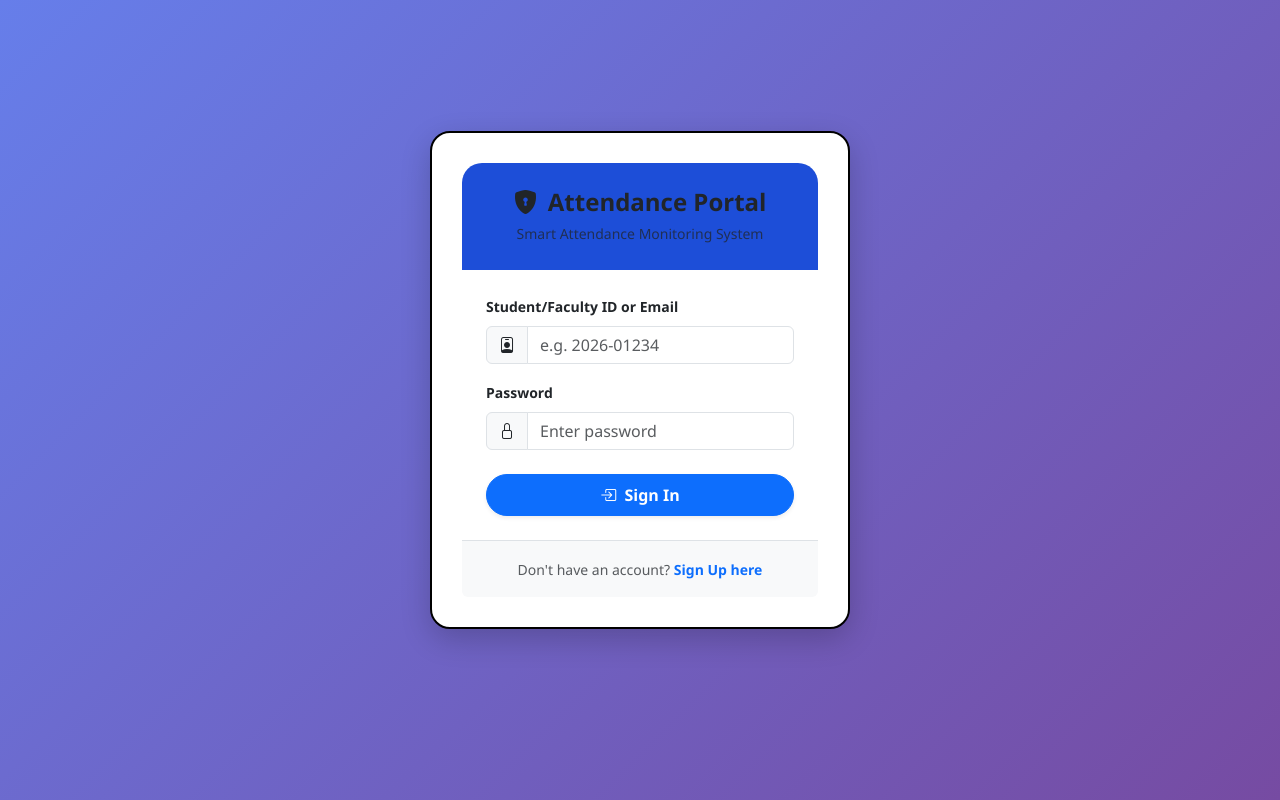
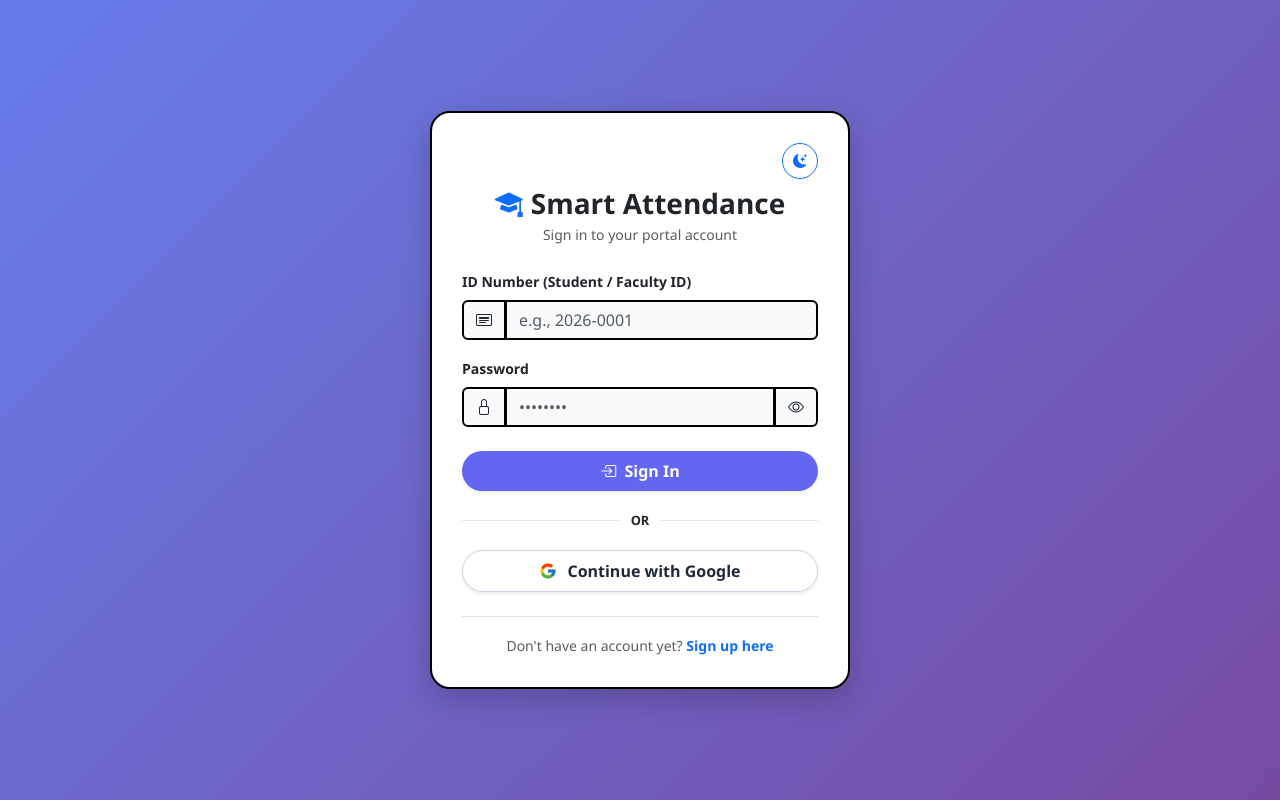
Before and after one commit to charlesortega985-crypto/Itel-202-proj, a PHP site: page /attendance_system/ in a window 1280 px wide. Run offline with PHP 8.4, Linux system fonts and the light colour scheme.

Commit message:
V.108 (Final)

```diff
--- a/attendance_system/google_callback.php
+++ b/attendance_system/google_callback.php
@@ -4,7 +4,7 @@ if (session_status() === PHP_SESSION_NONE) {
     session_start();
 }
 
-$config_file = _DIR_ . '/config/db_connect.php';
+$config_file = 'config/db_connect.php';
 if (file_exists($config_file)) {
     include_once $config_file;
 }
--- a/attendance_system/index.php
+++ b/attendance_system/index.php
@@ -1,7 +1,7 @@
 <?php
-// index.php
+// index.php / login.php
 if (session_status() === PHP_SESSION_NONE) {
-    @session_start();
+    session_start();
 }
 
 $config_file = __DIR__ . '/config/db_connect.php';
@@ -9,47 +9,50 @@ if (file_exists($config_file)) {
     include_once $config_file;
 }
 
-$error = '';
+$msg = $_SESSION['msg'] ?? '';
+unset($_SESSION['msg']);
 
 if ($_SERVER['REQUEST_METHOD'] === 'POST') {
-    $login_input = trim($_POST['login_input'] ?? '');
-    $password    = trim($_POST['password'] ?? '');
+    $id_number = trim($_POST['id_number'] ?? '');
+    $password  = $_POST['password'] ?? '';
 
-    if (!empty($login_input) && !empty($password)) {
+    if (!empty($id_number) && !empty($password)) {
         if (isset($pdo)) {
             try {
-                // Mag-login gamit ang ID Number o Email
-                $stmt = $pdo->prepare("SELECT * FROM users WHERE student_faculty_id = ? OR email = ? LIMIT 1");
-                $stmt->execute([$login_input, $login_input]);
-                $user = $stmt->fetch();
+                $stmt = $pdo->prepare("
+                    SELECT * FROM users
+                    WHERE TRIM(student_faculty_id) = ?
+                       OR TRIM(id_number) = ?
+                       OR TRIM(user_id) = ?
+                       OR TRIM(email) = ?
+                    LIMIT 1
+                ");
+                $stmt->execute([$id_number, $id_number, $id_number, $id_number]);
+                $user = $stmt->fetch(PDO::FETCH_ASSOC);
 
                 if ($user && password_verify($password, $user['password'])) {
-                    // I-set ang Session variables
                     $_SESSION['user_id']   = $user['user_id'];
                     $_SESSION['full_name'] = $user['full_name'];
-                    $_SESSION['role']      = $user['role'];
-                    $_SESSION['id_number'] = $user['student_faculty_id'];
+                    $user_role = strtolower(trim($user['role']));
+                    $_SESSION['role']      = $user_role;
+                    $_SESSION['id_number'] = $user['student_faculty_id'] ?? $user['id_number'];
 
-                    // Redirect batay sa Role
-                    if ($user['role'] === 'student') {
+                    if ($user_role === 'faculty') {
+                        header("Location: faculty/index.php");
+                        exit;
+                    } elseif ($user_role === 'student') {
                         header("Location: student/index.php");
-                    } elseif ($user['role'] === 'faculty') {
-                        header("Location: faculty/index.php");
+                        exit;
+                    }
                 } else {
-                        header("Location: admin/index.php");
-                    }
-                    exit;
-                } else {
-                    $error = "Invalid ID/Email or Password.";
+                    $msg = "<div class='alert alert-danger py-2 rounded-3 mb-3'><small><i class='bi bi-exclamation-triangle-fill me-1'></i> Invalid ID Number or Password!</small></div>";
                 }
             } catch (Exception $e) {
-                $error = "Database error: " . $e->getMessage();
+                $msg = "<div class='alert alert-danger py-2 rounded-3 mb-3'><small>Database Error: " . $e->getMessage() . "</small></div>";
+            }
         }
     } else {
-            $error = "Database connection not found.";
-        }
-    } else {
-        $error = "Please fill in all fields.";
+        $msg = "<div class='alert alert-warning py-2 rounded-3 mb-3'><small>Please fill in all fields.</small></div>";
     }
 }
 ?>
@@ -58,83 +61,99 @@ if ($_SERVER['REQUEST_METHOD'] === 'POST') {
 <head>
     <meta charset="UTF-8">
     <meta name="viewport" content="width=device-width, initial-scale=1.0">
-    <title>Login - Smart Attendance Monitoring System</title>
-    <!-- Bootstrap CSS -->
+    <title>Login - Smart Attendance System</title>
     <link href="https://cdn.jsdelivr.net/npm/bootstrap@5.3.2/dist/css/bootstrap.min.css" rel="stylesheet">
-    <!-- Bootstrap Icons -->
     <link rel="stylesheet" href="https://cdn.jsdelivr.net/npm/bootstrap-icons@1.11.1/font/bootstrap-icons.css">
-    <!-- Hiwalay na CSS file mula sa assets -->
     <link rel="stylesheet" href="assets/css/style.css">
     <style>
-        /* Partikular na layout para sa Login Page */
-        body {
-            height: 100vh;
-            display: flex;
-            align-items: center;
-            justify-content: center;
-        }
-        .login-card {
-            width: 100%;
-            max-width: 420px;
-            border: none;
-            border-radius: 20px;
-            box-shadow: 0 10px 30px rgba(0,0,0,0.2);
-            background: var(--card-bg, #ffffff);
-            color: var(--text-main, #212529);
-        }
-        .login-header {
-            background: #1d4ed8;
-            color: white;
-            border-top-left-radius: 20px;
-            border-top-right-radius: 20px;
-            padding: 25px;
-            text-align: center;
-        }
+        input::-ms-reveal, input::-ms-clear { display: none !important; }
+        .password-toggle-btn { cursor: pointer; user-select: none; background: transparent; }
+        .divider-container { display: flex; align-items: center; text-align: center; color: #94a3b8; margin: 20px 0; }
+        .divider-container::before, .divider-container::after { content: ''; flex: 1; border-bottom: 1px solid var(--border-color, #e2e8f0); }
+        .divider-container span { padding: 0 10px; font-size: 0.8rem; font-weight: 600; }
+        .btn-google { background-color: #ffffff; color: #1e293b; border: 1px solid #cbd5e1; font-weight: 600; display: flex; align-items: center; justify-content: center; gap: 10px; transition: background-color 0.2s ease, border-color 0.2s ease; }
+        .btn-google:hover { background-color: #f8fafc; border-color: #94a3b8; color: #0f172a; }
     </style>
 </head>
-<body>
+<body class="d-flex align-items-center justify-content-center p-3" style="min-height: 100vh;">
 
-<div class="card login-card">
-    <div class="login-header">
-        <h4 class="mb-1 fw-bold"><i class="bi bi-shield-lock-fill me-1"></i> Attendance Portal</h4>
-        <small class="opacity-75">Smart Attendance Monitoring System</small>
+<div class="login-card w-100" style="max-width: 420px; border-radius: 20px;">
+    <div class="d-flex justify-content-end mb-2">
+        <button id="themeToggleBtn" onclick="toggleTheme()" class="btn btn-sm btn-outline-primary rounded-circle p-2 d-flex align-items-center justify-content-center" style="width: 36px; height: 36px;" title="Toggle Theme">
+            <i id="themeIcon" class="bi bi-moon-stars-fill"></i>
+        </button>
     </div>
 
-    <div class="card-body p-4">
-        <?php if (!empty($error)): ?>
-            <div class="alert alert-danger py-2 rounded-3"><small><i class="bi bi-exclamation-triangle-fill me-1"></i> <?= htmlspecialchars($error) ?></small></div>
-        <?php endif; ?>
+    <div class="text-center mb-4">
+        <h3 class="fw-bold text-body m-0 d-flex align-items-center justify-content-center gap-2">
+            <i class="bi bi-mortarboard-fill text-primary"></i> Smart Attendance
+        </h3>
+        <p class="text-muted small mt-1">Sign in to your portal account</p>
+    </div>
 
-        <form method="POST" action="">
+    <?= $msg ?>
+
+    <form method="POST">
         <div class="mb-3">
-                <label class="form-label"><small class="fw-bold">Student/Faculty ID or Email</small></label>
+            <label class="form-label fw-bold small text-body">ID Number (Student / Faculty ID)</label>
             <div class="input-group">
-                    <span class="input-group-text bg-light"><i class="bi bi-person-badge"></i></span>
-                    <input type="text" class="form-control" name="login_input" placeholder="e.g. 2026-01234" required>
+                <span class="input-group-text inner-box border-end-0 text-body"><i class="bi bi-card-heading"></i></span>
+                <input type="text" name="id_number" class="form-control border-start-0 inner-box text-body" required placeholder="e.g., 2026-0001">
             </div>
         </div>
 
         <div class="mb-4">
-                <label class="form-label"><small class="fw-bold">Password</small></label>
+            <label class="form-label fw-bold small text-body">Password</label>
             <div class="input-group">
-                    <span class="input-group-text bg-light"><i class="bi bi-lock"></i></span>
-                    <input type="password" class="form-control" name="password" placeholder="Enter password" required>
+                <span class="input-group-text inner-box border-end-0 text-body"><i class="bi bi-lock"></i></span>
+                <input type="password" id="loginPasswordInput" name="password" class="form-control border-start-0 border-end-0 inner-box text-body" required placeholder="••••••••">
+                <button type="button" class="btn btn-outline-secondary inner-box border-start-0 text-body password-toggle-btn" onclick="toggleLoginPassword()">
+                    <i id="loginEyeIcon" class="bi bi-eye"></i>
+                </button>
             </div>
         </div>
 
-            <button type="submit" class="btn btn-primary w-100 py-2 fw-bold rounded-pill shadow-sm">
+        <button type="submit" class="btn btn-primary w-100 fw-bold py-2 rounded-pill shadow-sm" style="background-color: #6366f1; border: none;">
             <i class="bi bi-box-arrow-in-right me-1"></i> Sign In
         </button>
     </form>
+
+    <div class="divider-container">
+        <span>OR</span>
     </div>
 
-    <div class="card-footer text-center py-3 bg-light rounded-bottom border-top">
-        <small class="text-muted">Don't have an account? <a href="register.php" class="text-primary fw-bold text-decoration-none">Sign Up here</a></small>
+    <a href="google_auth.php" class="btn btn-google w-100 py-2 rounded-pill shadow-sm text-decoration-none">
+        <svg xmlns="http://www.w3.org/2000/svg" width="18" height="18" viewBox="0 0 48 48">
+            <path fill="#FFC107" d="M43.611 20.083H42V20H24v8h11.303c-1.649 4.657-6.08 8-11.303 8c-6.627 0-12-5.373-12-12s5.373-12 12-12c3.059 0 5.842 1.154 7.961 3.039l5.657-5.657C34.046 6.053 29.268 4 24 4C12.955 4 4 12.955 4 24s8.955 20 20 20s20-8.955 20-20c0-1.341-.138-2.65-.389-3.917z"/>
+            <path fill="#FF3D00" d="m6.306 14.691l6.571 4.819C14.655 15.108 18.961 12 24 12c3.059 0 5.842 1.154 7.961 3.039l5.657-5.657C34.046 6.053 29.268 4 24 4C16.318 4 9.656 8.337 6.306 14.691z"/>
+            <path fill="#4CAF50" d="M24 44c5.166 0 9.86-1.977 13.409-5.192l-6.19-5.238A11.91 11.91 0 0 1 24 36c-5.202 0-9.619-3.317-11.283-7.946l-6.522 5.025C9.505 39.556 16.227 44 24 44z"/>
+            <path fill="#1976D2" d="M43.611 20.083H42V20H24v8h11.303a12.04 12.04 0 0 1-4.087 5.571l.003-.002l6.19 5.238C36.971 39.205 44 34 44 24c0-1.341-.138-2.65-.389-3.917z"/>
+        </svg>
+        Continue with Google
+    </a>
+
+    <div class="text-center mt-4 pt-3 border-top">
+        <small class="text-muted">Don't have an account yet? <a href="register.php" class="fw-bold text-primary text-decoration-none">Sign up here</a></small>
     </div>
 </div>
 
-<!-- Theme JS para gumana ang dark mode sakaling i-toggle sa ibang pahina -->
 <script src="assets/js/theme.js"></script>
+<script>
+    function toggleLoginPassword() {
+        const passInput = document.getElementById('loginPasswordInput');
+        const eyeIcon   = document.getElementById('loginEyeIcon');
+
+        if (passInput.type === 'password') {
+            passInput.type = 'text';
+            eyeIcon.classList.remove('bi-eye');
+            eyeIcon.classList.add('bi-eye-slash');
+        } else {
+            passInput.type = 'password';
+            eyeIcon.classList.remove('bi-eye-slash');
+            eyeIcon.classList.add('bi-eye');
+        }
+    }
+</script>
 
 </body>
 </html>
```
Also changed, not shown: attendance_system/complete_google_reg.php (+7 -1 lines), attendance_system/login.php (+1 -6 lines). Lines whose indentation alone changed are shown as unchanged.
